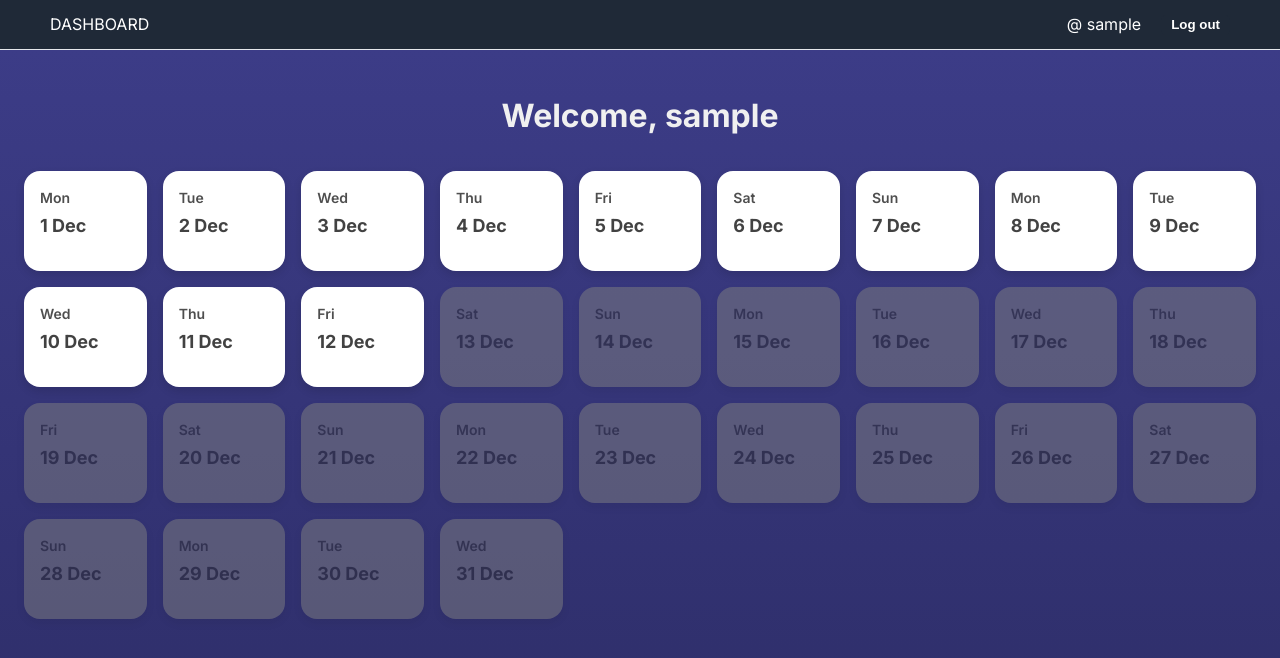
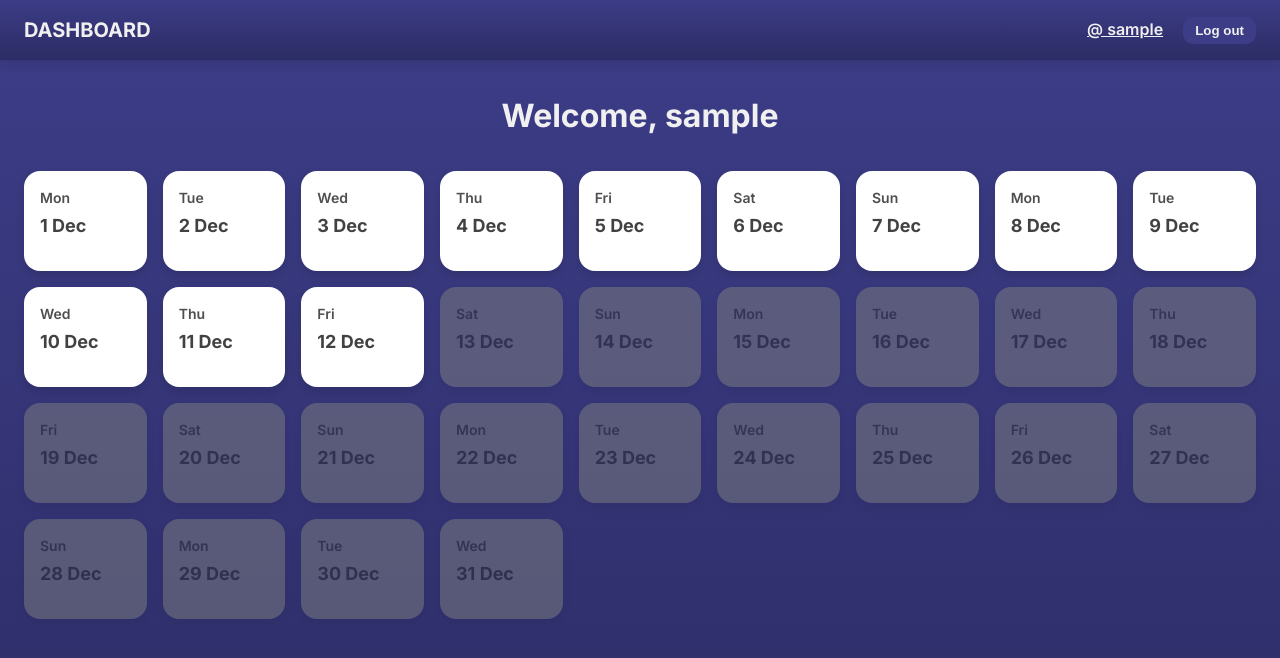
Before and after one commit to Konstantin-Lozanovski/Calorie-Tracker, a React (Vite) app in the folder frontend/: page / in a window 1280 px wide. Shown: the top 658 px of the page. Built offline with nearby package versions, Linux system fonts and the light colour scheme; sample sign-in values are in the browser's storage.

Commit message:
Updating the styling of header

```diff
--- a/frontend/src/css/Header.css
+++ b/frontend/src/css/Header.css
@@ -2,66 +2,52 @@
     display: flex;
     align-items: center;
     justify-content: space-between;
-    background-color: #1f2937;
-    height: 50px;
-    padding-left: 50px;
-    padding-right: 50px;
+    background: linear-gradient(180deg, var(--color-bg) 0%, var(--color-bg-dark) 100%);
+    padding: 0 24px;
+    height: 60px;
     position: fixed;
     top: 0;
     left: 0;
     right: 0;
     z-index: 1000;
-    border-bottom: 1px #e5e7eb solid;
-}
-
-.header-links {
-    display: flex;
-    justify-content: space-between;
-    gap: 20px;
-}
-
-.header-link {
-    text-decoration: none;
-    color: white;
-    background-color: #1f2937;
-    padding: 5px;
-    border-radius: 10px;
+    box-shadow: var(--shadow-md);
+    color: var(--color-text-light);
 }
 
 .header-brand a {
     text-decoration: none;
-    color: white;
+    color: var(--color-text-light);
+    font-weight: 700;
+    font-size: 20px;
+}
+
+.header-links, .header-user {
+    display: flex;
+    align-items: center;
+    gap: 20px;
+}
+
+.header-link, .header-logout-button {
+    background: var(--color-primary);
+    color: var(--color-text-light);
+    padding: 6px 12px;
+    border-radius: var(--radius-sm);
+    border: none;
+    font-weight: 600;
+    cursor: pointer;
+    transition: background 0.15s ease, transform 0.1s ease;
+    text-decoration: none;
+    display: flex;
+    align-items: center;
+    justify-content: center;
+}
+
+.header-link:hover, .header-logout-button:hover {
+    background: var(--color-primary-light);
+    transform: translateY(-1px);
 }
 
 .header-name {
-    color: white;
-    text-decoration: none;
+    color: var(--color-text-light);
+    font-weight: 600;
 }
-
-.header-name a {
-    text-decoration: none;
-    color: white;
-}
-
-.header-name a:hover {
-    text-decoration: underline;
-}
-
-.header-user {
-    display: flex;
-    justify-content: space-between;
-    gap: 20px;
-    align-items: center;
-}
-
-.header-logout-button {
-    border-radius: 5px;
-    padding: 10px;
-    height: 20px;
-    display: flex;
-    align-items: center;
-    border: none;
-    color: white;
-    background-color: #1f2937;
-    cursor: pointer;
-}
```
